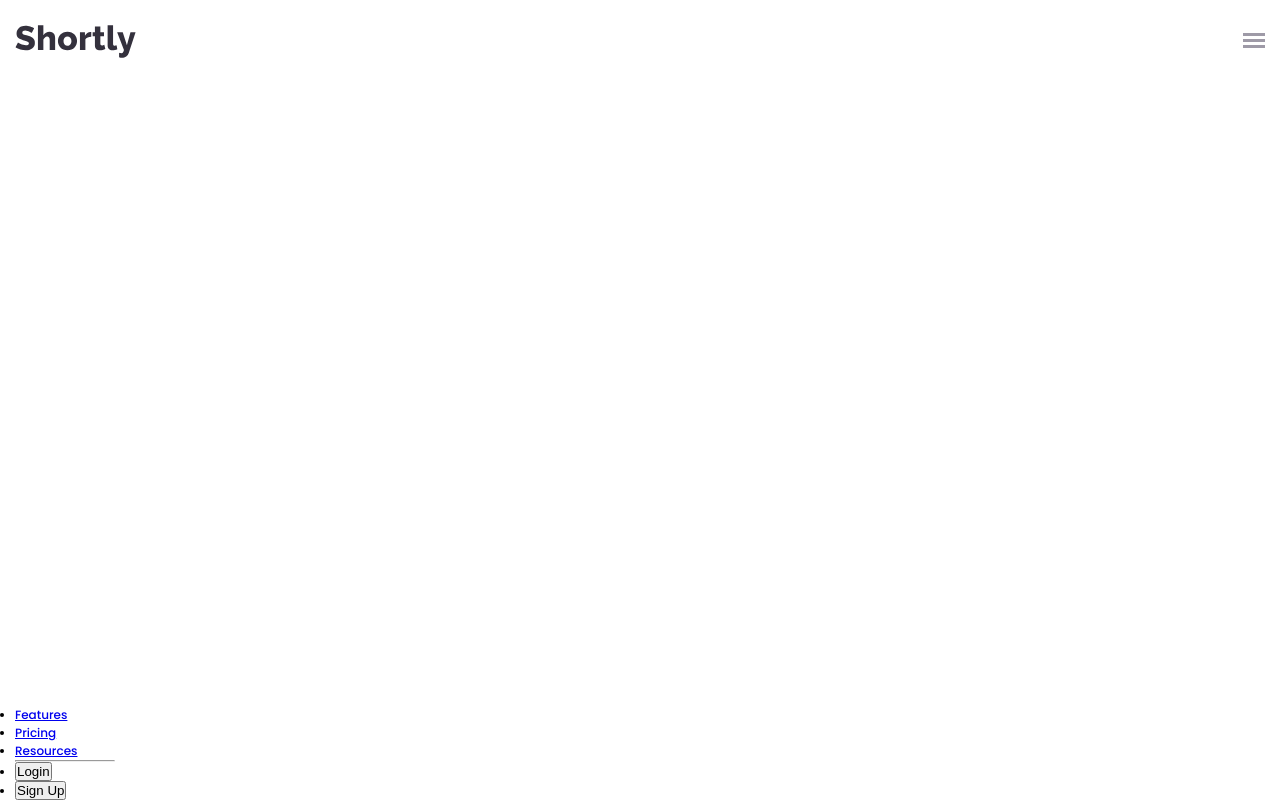
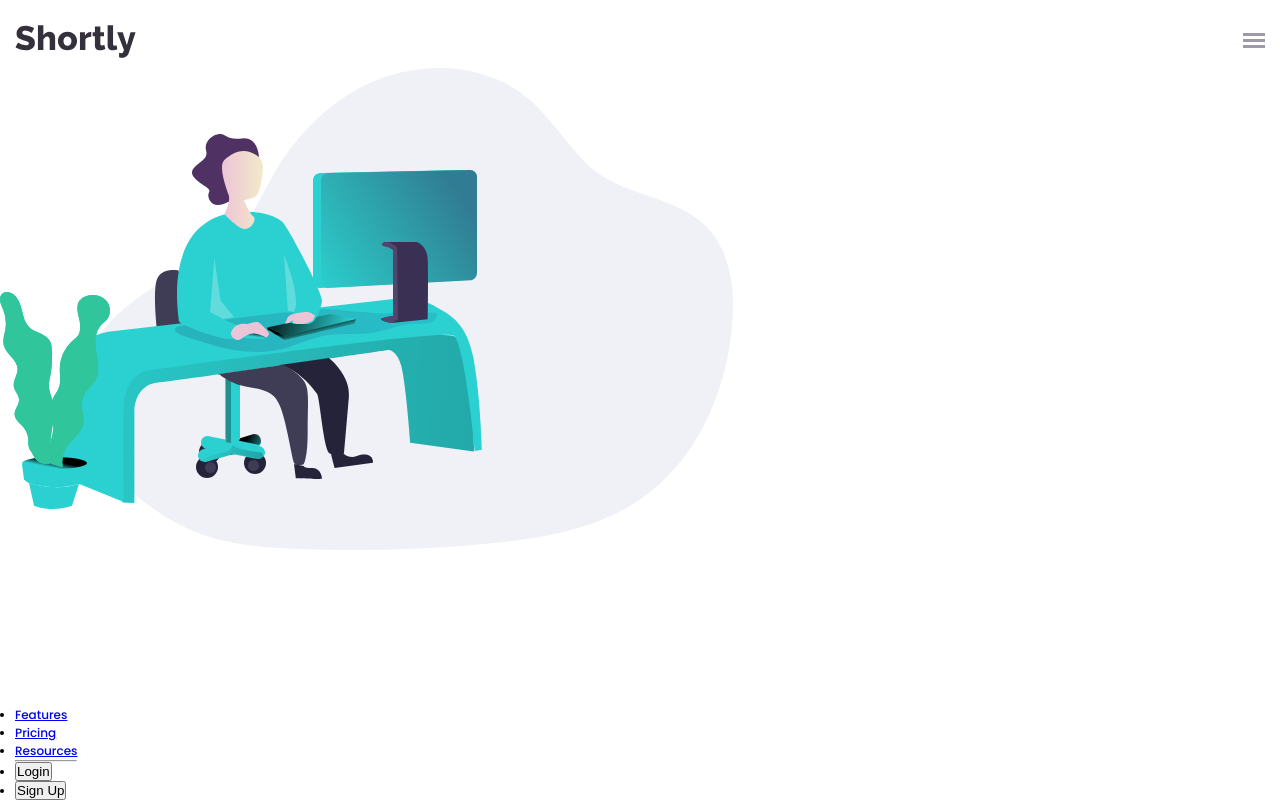
Before and after one commit to Astra-exe/shortenerURL_FM, a website: page index.html in a window 1280 px wide. Drawn offline with Linux system fonts and the light colour scheme.

Commit message:
[ADD] main section an his image to fit with the menu design

```diff
--- a/index.html
+++ b/index.html
@@ -35,12 +35,12 @@
                 <li class="header__item ">
                     <a href=" " class="header__link ">Resources</a>
                 </li>
-                <hr style="width: 100px; ">
+                <hr>
                 <li class="header__item ">
-                    <button class="header__login-btn " type="button ">Login</button>
+                    <button class="header__btn " type="button ">Login</button>
                 </li>
                 <li class="header__item ">
-                    <button class="header__sign-btn " type="button ">Sign Up</button>
+                    <button class="header__btn header__btn--SignUp " type="button ">Sign Up</button>
                 </li>
             </ul>
         </div>
@@ -50,7 +50,13 @@
             <span class="header__line header__line--bottom "></span>
         </div>
     </header>
-    <main></main>
+    <main class = "main ">
+        <section class="hero ">
+            <picture class = "hero__banner ">
+                <img src="./images/illustration-working.svg " alt="Persona trabajamdp en escritorio " class="hero__image ">
+            </picture>
+        </section>
+    </main>
 
     <!-- Features
   Pricing
```
